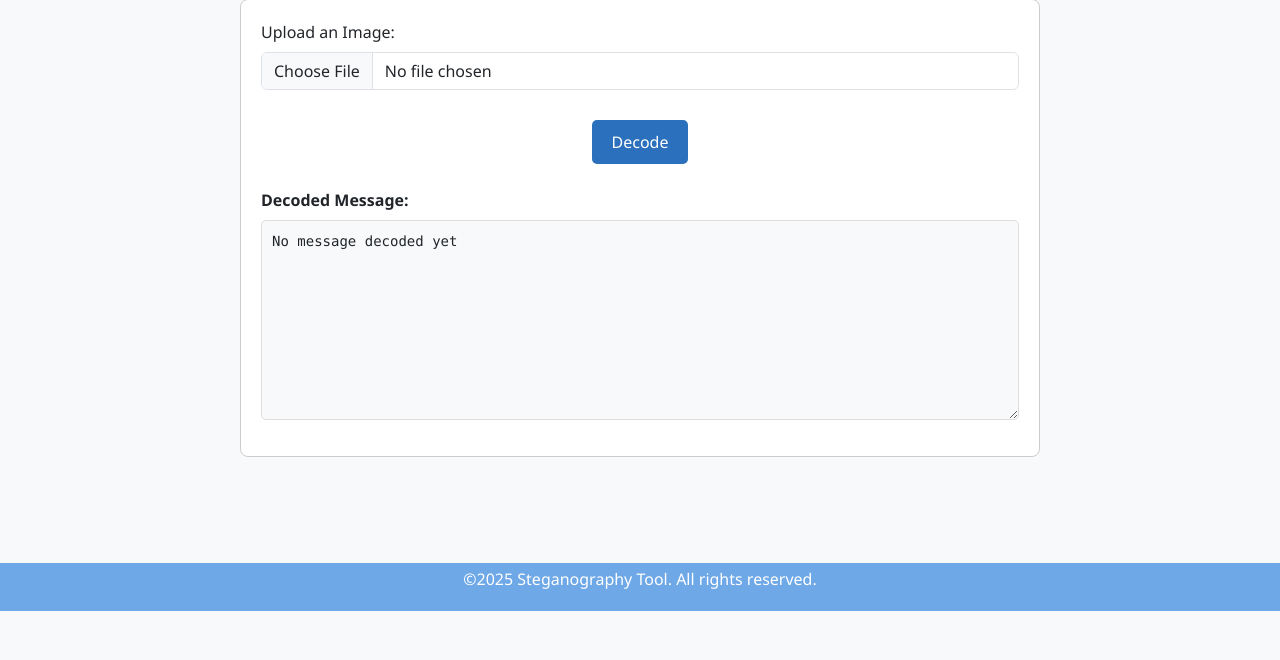
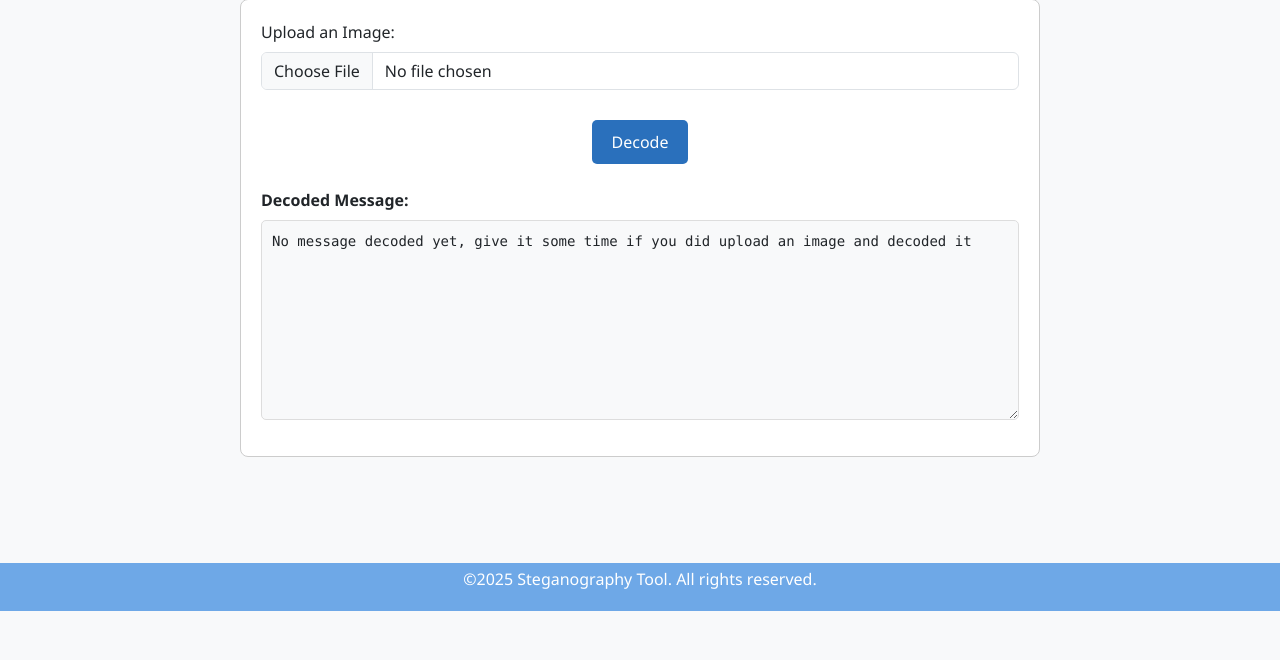
Before and after one commit to SReaps/steganography_project, a Django app: page /decode/ in a window 1280 px wide. Shown: the part 189-849 px from the top of the page. Run offline with Django 4.2, Linux system fonts and the light colour scheme.

Commit message:
Decode text box message fix

```diff
--- a/steganography/Templates/steganography/decode.html
+++ b/steganography/Templates/steganography/decode.html
@@ -157,7 +157,7 @@
 
         <div class="mt-4">
         <label for="messageOutput" class="form-label"><strong>Decoded Message:</strong></label>
-        <pre id="messageOutput">No message decoded yet</pre>
+        <pre id="messageOutput">No message decoded yet, give it some time if you did upload an image and decoded it</pre>
     </div>
     </form>
     <br>
```
